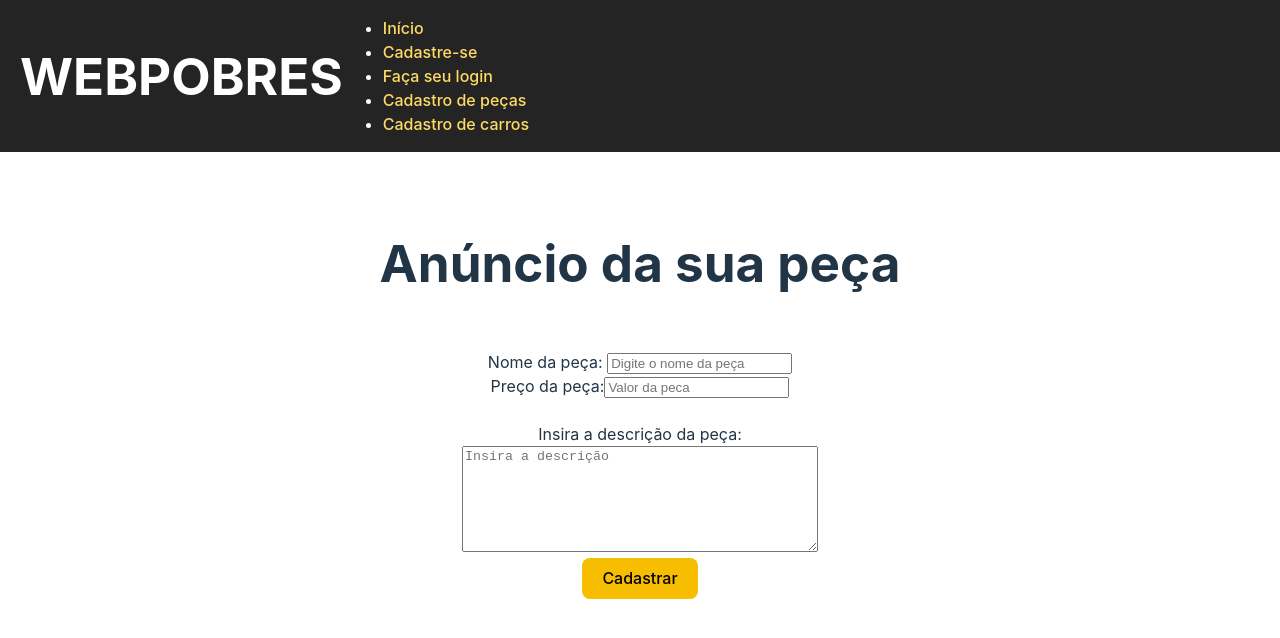
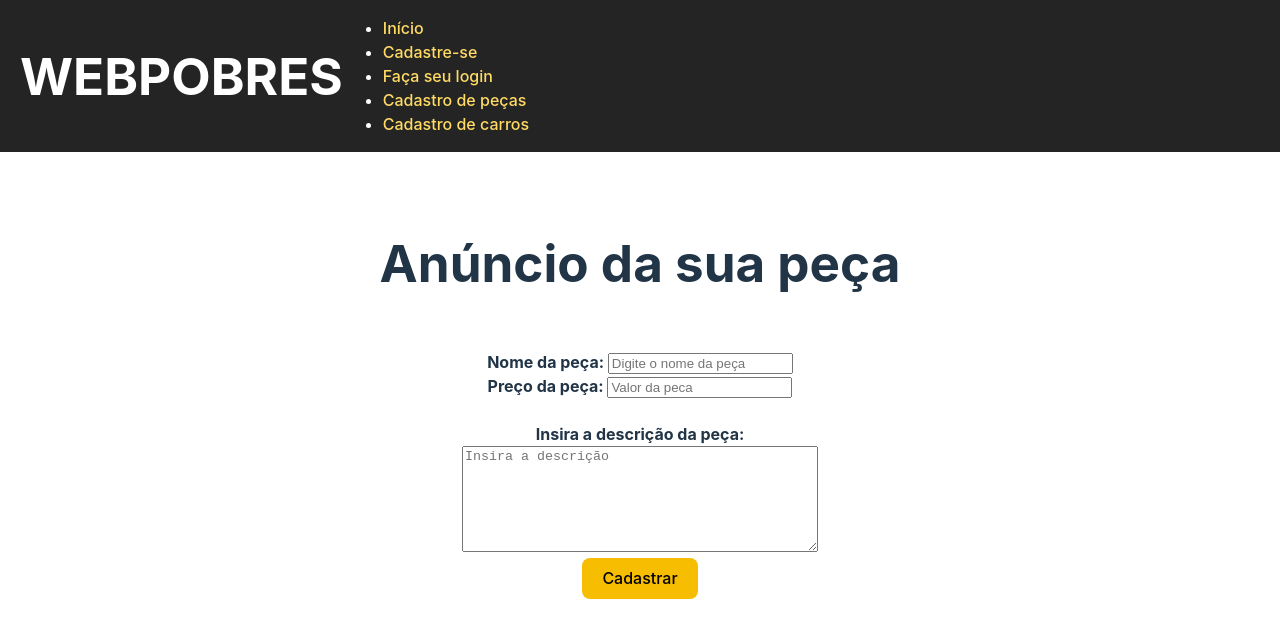
Before and after one commit to LeaelSouza/projeto_SA, a React (Vite) app in the folder vite-project/: page /anuncioPeca in a window 1280 px wide. Shown: the top 638 px of the page. Built offline with nearby package versions, Linux system fonts and the light colour scheme.

Commit message:
Update anuncioPeca.jsx

```diff
--- a/vite-project/src/telaAnuncios/anuncioPeca/anuncioPeca.jsx
+++ b/vite-project/src/telaAnuncios/anuncioPeca/anuncioPeca.jsx
@@ -44,13 +44,13 @@ function AnuncioPeca() {
         <>
             <h1 className="titulo">Anúncio da sua peça</h1>
             <br />
-            <label htmlFor="tituloPeca">Nome da peça: </label>
+            <label htmlFor="tituloPeca"><b>Nome da peça: </b></label>
             <input type="text" placeholder="Digite o nome da peça" value={tituloPeca} onChange={(e) => setTituloPeca(e.target.value)} />
             <br />
-            <label htmlFor="precoPeca">Preço da peça:</label>
+            <label htmlFor="precoPeca"><b>Preço da peça: </b></label>
             <input type="text" placeholder="Valor da peca" value={precoPeca} onChange={(e) => setPrecoPeca(e.target.value)} />
             <br/><br />
-            <label htmlFor="descricaoPeca">Insira a descrição da peça:</label>
+            <label htmlFor="descricaoPeca"><b>Insira a descrição da peça: </b></label>
             <br />
             <textarea className="descricaoPeca" maxLength={300} placeholder="Insira a descrição" value={descricaoPeca} onChange={(e) => setDescricaoPeca(e.target.value)} />
             <br />
```
